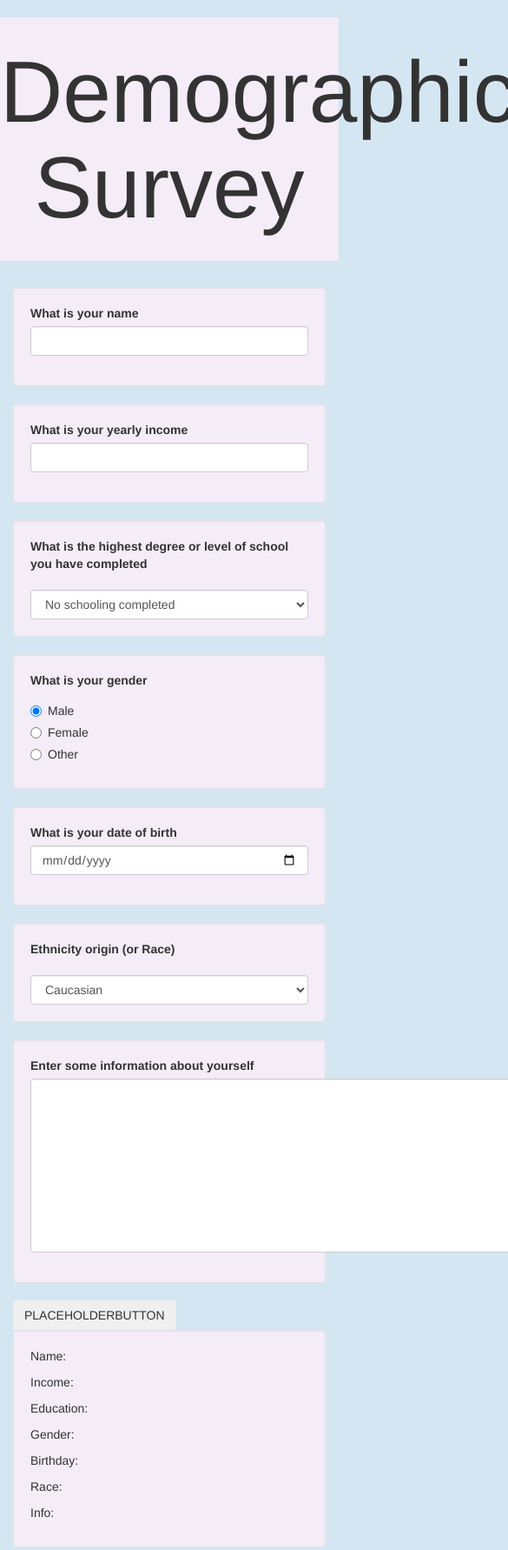
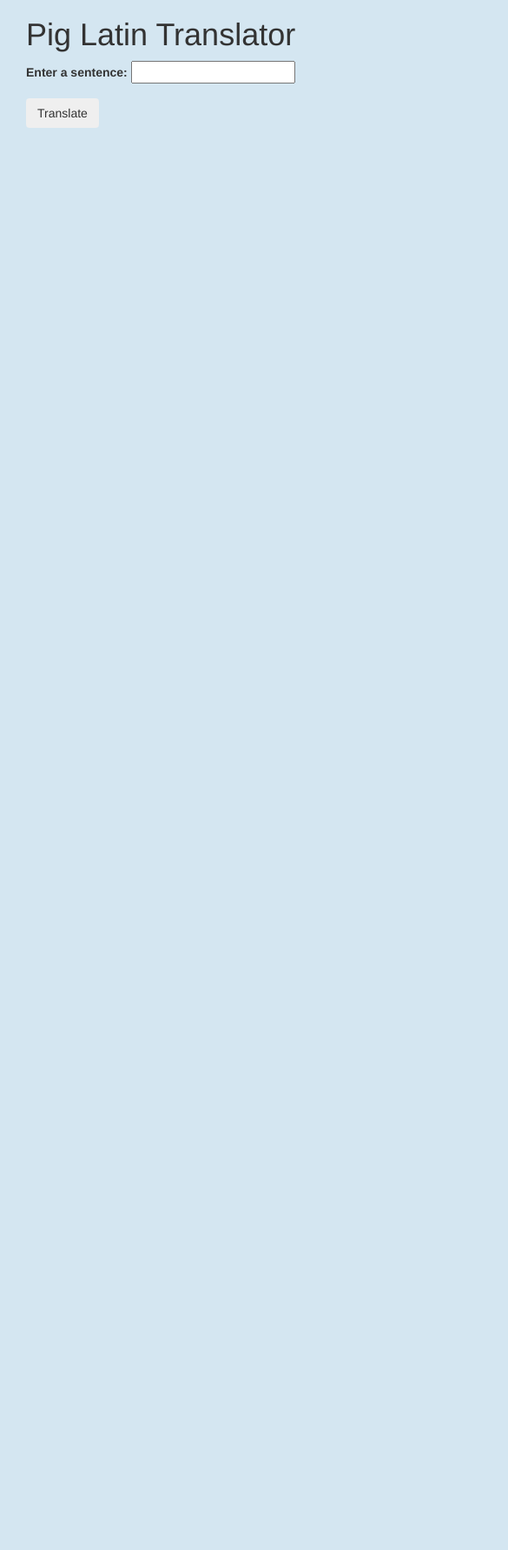
Before and after one commit to NickoDelaCruz/pig-latin, a plain HTML site: page index.html in a window 390 px wide. Shown: the top 1782 px of the page at 87% size, 585 px wide, since content can reach past the window. After the commit the page ends 844 px from the top, so only its background shows below. Drawn offline with Linux system fonts and the light colour scheme.

Commit message:
first commit, HTML setup and alert output

```diff
--- a/index.html
+++ b/index.html
@@ -5,106 +5,22 @@
     <link href="css/styles.css" rel="stylesheet" type="text/css">
     <script src="js/jquery-3.2.1.js"></script>
     <script src="js/scripts.js"></script>
-    <title>Demographic Survey</title>
+    <title>Pig Latin Translator </title>
   </head>
   <body>
-    <h1 class="jumbotron">Demographic Survey</h1>
     <div class="container">
-      <div>
-        <form id="info-form">
-        <div class="well">
+      <div class="container">
+        <h1>Pig Latin Translator</h1>
+        <form id="translate">
           <div class="form-group">
-            <label for="name">What is your name </label>
-            <input id="name" class="form-control" type="text">
+            <label for="english">Enter a sentence:</label>
+            <input id="translator" type="text">
           </div>
-        </div>
-        <div class="well">
-          <div class="form-group">
-            <label for="income">What is your yearly income </label>
-            <input id="income" class="form-control" type="text">
+          <button type="submit" class="btn">Translate</button>
+        </form>
+        <div id="result">
+          <p><span class="year"></span> </p>
+            </div>
           </div>
-        </div>
-        <div class="well">
-          <div class="form-group">
-            <label for="education"> What is the highest degree or level of school you have completed</label>
-          </div>
-          <select class="form-control" id="education">
-            <option>No schooling completed</option>
-            <option>Nursery school to 8th grade</option>
-            <option>Some high school, no diploma</option>
-            <option>High school graduate, diploma or the equivalent (for example: GED)</option>
-            <option>Some college credit, no degree</option>
-            <option>Trade/technical/vocational training</option>
-            <option>Associate degree</option>
-            <option>Bachelor’s degree</option>
-            <option>Master’s degree</option>
-            <option>Professional degree</option>
-            <option>Doctorate degree</option>
-          </select>
-        </div>
-        <div class="well">
-          <label for="gender">What is your gender </label>
-          <div class="radio">
-            <label>
-              <input type="radio" name="gender" value="male" checked>
-              Male
-            </label>
-          </div>
-          <div class="radio">
-            <label>
-              <input type="radio" name="gender" value="female">
-              Female
-            </label>
-          </div>
-          <div class="radio">
-            <label>
-              <input type="radio" name="gender" value="other">
-              Other
-            </label>
-          </div>
-        </div>
-        <div class="well">
-          <div class="form-group">
-            <label for="birth">What is your date of birth </label>
-            <input id="born" class="form-control" type="date">
-          </div>
-        </div>
-          <div class="well">
-            <div class="form-group">
-              <label for="race">Ethnicity origin (or Race)</label>
-            </div>
-            <select class="form-control" id="race">
-              <option>Caucasian</option>
-              <option>Hispanic or Latino</option>
-              <option>African American</option>
-              <option>Native American or American Indian</option>
-              <option>Asian / Pacific Islander</option>
-              <option>Other</option>
-            </select>
-        </div>
-      </form>
-      <form class="info-form2">
-        <div class="well">
-          <div class="form-group">
-            <label for="infomation">Enter some information about yourself</label>
-            <input id="info" class="form-control" type="text2">
-          </div>
-        </div>
-      </form>
-      </form>
-      </div>
-    <button type="submit" class="btn">PLACEHOLDERBUTTON</button>
-    <div id="survey">
-    <div class="well">
-      <p>Name: <span class="name"></span><p>
-      <p>Income: <span class="income"></span></P>
-      <p>Education: <span class="education"></span></P>
-      <p>Gender: <span class="gender"></span></P>
-      <p>Birthday: <span class="birth"></span></P>
-      <p>Race: <span class="race"></span></P>
-      <p>Info: <span class="information"></span></P>
-    </div>
-  </div>
-    </div>
   </body>
 </html>
--- a/js/scripts.js
+++ b/js/scripts.js
@@ -1,21 +1,11 @@
 $(document).ready(function(){
-  $("#info-form").submit(function)(even) {
-    var name = $("input#name").val();
-    var income = $("input#income").val();
-    var education = $("input#education").val();
-    var gender = $("input#gender").val();
-    var birth = $("input#birth").val();
-    var race = $("input#race").val();
-    var information = $("input#info").val();
+  $("form#translate").submit(function(event) {
+    var english = $("input#translator").val();
 
-    $(".name").text(name);
-    $(".income").text(income);
-    $(".education").text(education);
-    $(".gender").text(gender);
-    $(".birth").text(brith);
-    $("race").text(race);
-    $(".information").text(information);
-    $("#survey").fadeToggle();
+
+
+    $("#result").text(english);
+    alert(english);
 
     event.preventDefault();
   });
```
